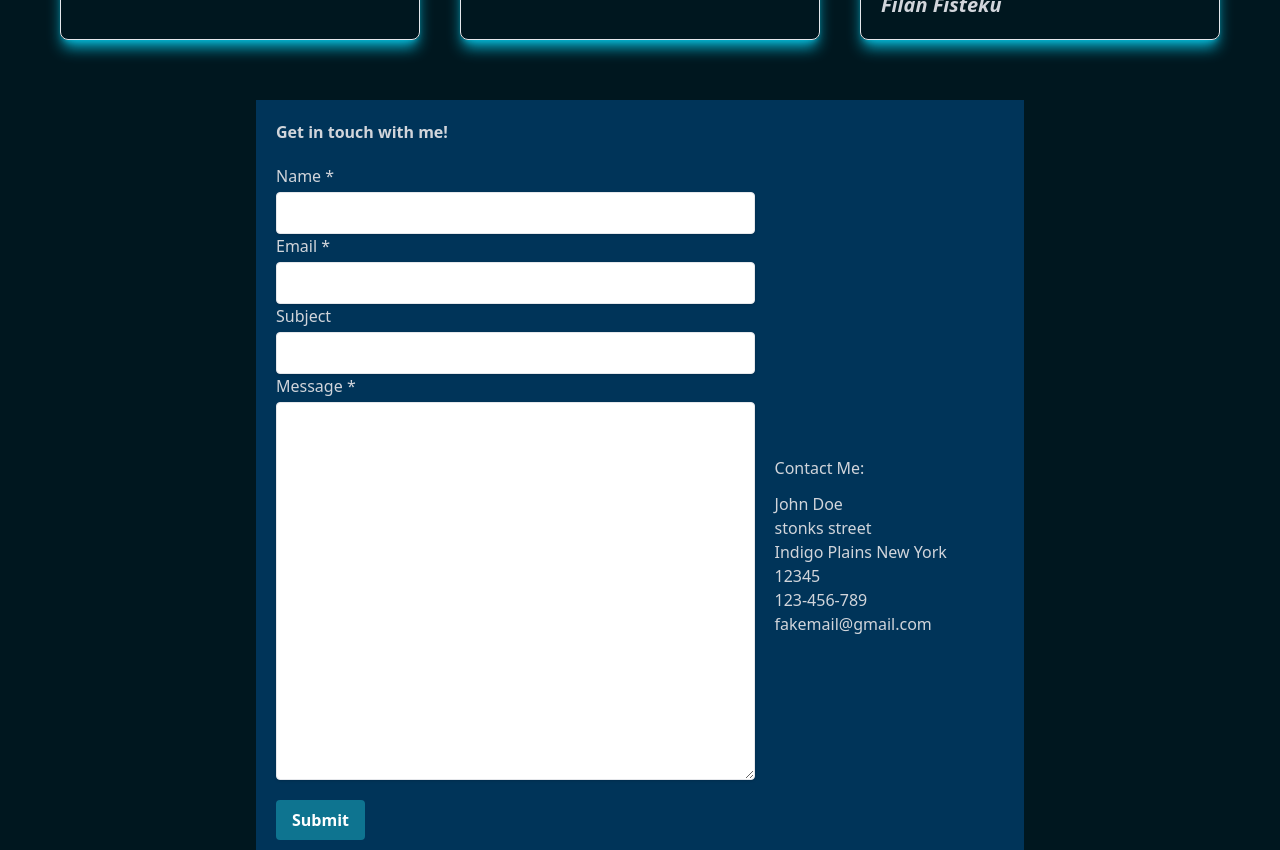
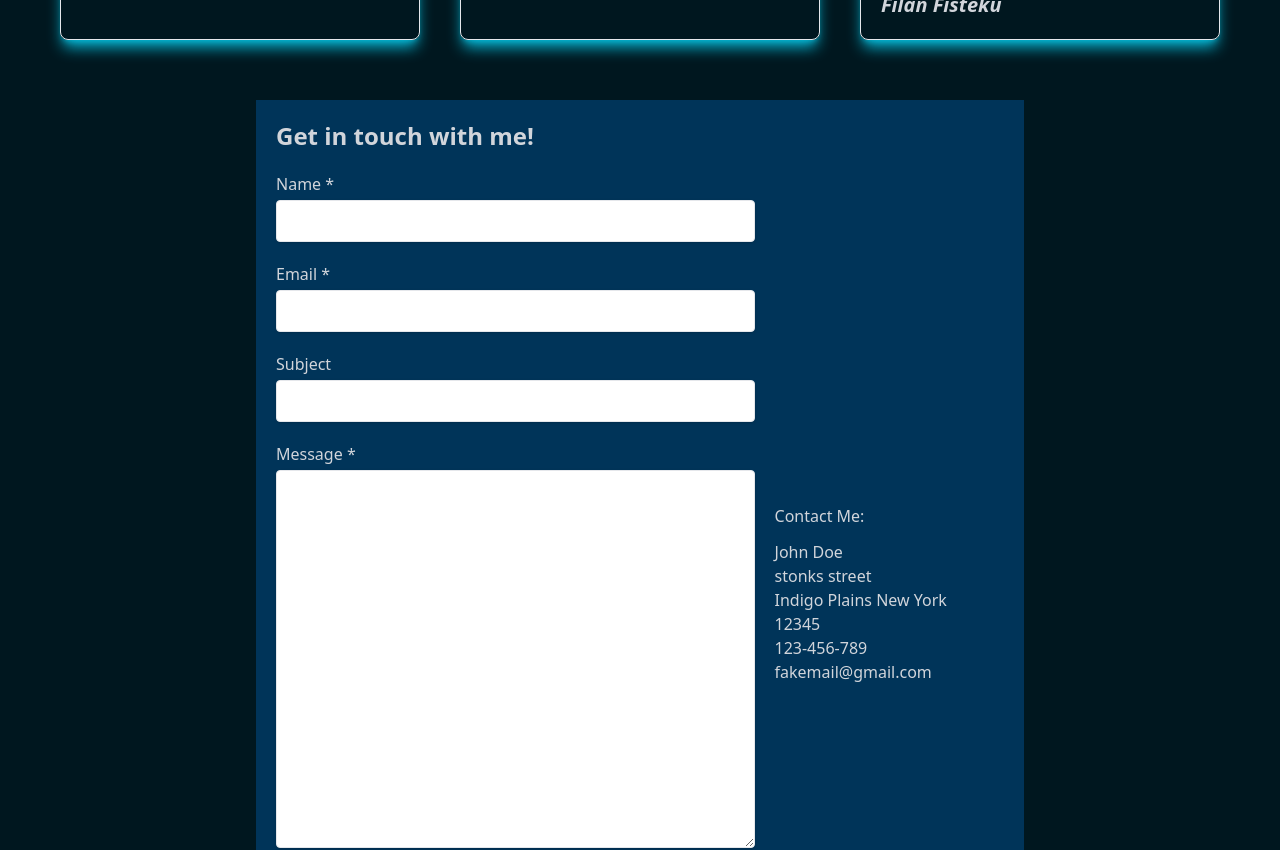
Before and after one commit to lorenzosyku/Resume-Portfolio-template, a React (Create React App) app: page / in a window 1280 px wide. Shown: the part 3560-4410 px from the top of the page. Built offline with nearby package versions, Linux system fonts and the light colour scheme.

Commit message:
formated contact form

```diff
--- a/src/components/Contact.js
+++ b/src/components/Contact.js
@@ -31,7 +31,7 @@ function Contact({ data }) {
     <section className="max-w-3xl mx-auto p-5 m-5 bg-prussian-blue-50 text-gray-300" id="contact">
       <div className="mb-5">
         <div>
-          <p className="font-bold">{contactMessage}</p>
+          <p className="font-semibold text-2xl">{contactMessage}</p>
         </div>
       </div>
 
@@ -42,7 +42,7 @@ function Contact({ data }) {
             onSubmit={submitForm}
           >
             <fieldset>
-              <div>
+              <div className="mb-5">
                 <label htmlFor="contactName">
                   Name <span className="required">*</span>
                 </label>
@@ -58,7 +58,7 @@ function Contact({ data }) {
                 />
               </div>
 
-              <div>
+              <div className="mb-5">
                 <label htmlFor="contactEmail">
                   Email <span className="required">*</span>
                 </label>
@@ -74,7 +74,7 @@ function Contact({ data }) {
                 />
               </div>
 
-              <div>
+              <div className="mb-5">
                 <label htmlFor="contactSubject">Subject</label>
                 <input
                   className="shadow border rounded py-2 px-3 form-input mt-1 block w-full ring-cyan-400 outline-none focus:ring"
@@ -88,7 +88,7 @@ function Contact({ data }) {
                 />
               </div>
 
-              <div>
+              <div className="mb-5">
                 <label htmlFor="contactMessage">
                   Message <span className="required">*</span>
                 </label>
```
